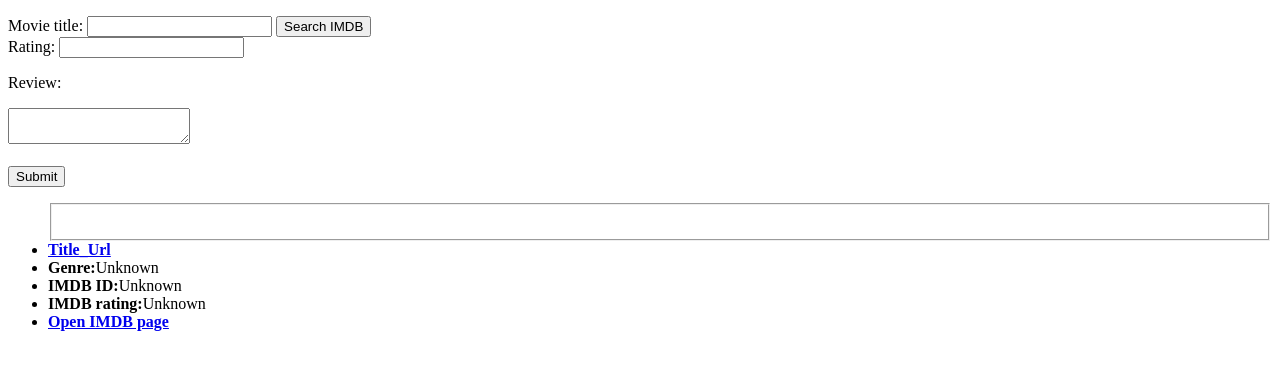
After one commit to LisaLen/Moviescope, a Flask app: page /add-movie in a window 1280 px wide. The commit adds this page. Shown: the top 370 px of the page. Run offline with Flask 2, Linux system fonts and the light colour scheme.

Commit message:
added Add-New Movie; new functionality- fetching data from OMDb API"

```diff
--- a/model.py
+++ b/model.py
@@ -12,7 +12,7 @@ class User(db.Model):
     __tablename__ = 'users'
 
     user_id = db.Column(db.Integer, autoincrement=True, primary_key=True)
-    login = db.Column(db.String(68), nullable=False)
+    login = db.Column(db.String(68), nullable=False, unique=True)
     password = db.Column(db.String(24), nullable=False)
     fname = db.Column(db.String(32), nullable=True)
     lname = db.Column(db.String(40), nullable=True)
@@ -32,8 +32,8 @@ class Movie(db.Model):
 
     __tablename__ = 'movies'
 
-    movie_id = db.Column(db.Integer, autoincrement=True, primary_key=True)
-    imdb_id = db.Column(db.Integer, nullable=True)
+    movie_id = db.Column(db.Integer, autoincrement=True, primary_key=True, )
+    imdb_id = db.Column(db.String(10), nullable=True)
     imdb_url = db.Column(db.String(150), nullable=True)
     imdb_rating = db.Column(db.Float, nullable=True)
     title = db.Column(db.String(100), nullable=False)
--- a/server.py
+++ b/server.py
@@ -5,6 +5,7 @@ from flask import (Flask, request, render_template, redirect, flash, session)
 from flask_debugtoolbar import DebugToolbarExtension
 
 from model import connect_to_db, db, User, Movie, Review, Genre, MovieGenre
+from datetime import datetime
 
 app = Flask(__name__)
 
@@ -15,22 +16,6 @@ def open_singin_singup_page():
     '''Show SignIn/SignUp page'''
 
     return render_template('signin_signup.html')
-
-@app.route('/homepage')
-def open_homepage():
-    ''' Show homepage; show mivie list for a particular user'''
-    if session:
-        movie_dict={}
-        user_id = User.query.filter_by(login=session['current_user']).one().user_id
-        print(user_id)
-
-        #returns [(<Movie>, rating)]
-        movies_ratings = db.session.query(Movie, Review.rating).join(Review).filter_by(user_id=user_id)
-        print(movies_ratings)
-
-        return render_template('homepage.html', movies_ratings=movies_ratings)
-    else:
-        return render_template('signin_signup.html')
 
 @app.route('/sign-in', methods=["POST"])
 def sin_in():
@@ -46,7 +31,9 @@ def sin_in():
 
     if user:
         if password == user.password:
-            session['current_user'] = login
+            #fetchs user_id for loged-in user
+            user_id = User.query.filter_by(login=login).one().user_id
+            session['current_user'] = user_id
             fname = user.fname
             lname = user.lname
             flash (f'Logged in as {fname} {lname}' )
@@ -72,7 +59,7 @@ def sign_up():
     email = request.form['email']
     user = User.query.filter_by(email=email).first()
 
-    if user:
+    if user is None:
         return render_template('new_user_registration.html', email=email)
     else:
         flash (f'Username with email: {email} already exists in databese')
@@ -97,9 +84,59 @@ def register_new_user():
     flash('New user has been added. Please sign-in to continue')
     return redirect('/')
 
+@app.route('/homepage')
+def open_homepage():
+    ''' Show homepage; show mivie list for a particular user'''
+    if session:
+
+        #returns [(<Movie>, rating)]
+        movies_ratings = db.session.query(Movie, Review.rating).join(Review).filter_by(user_id=session['current_user'])
+
+        return render_template('homepage.html', movies_ratings=movies_ratings)
+
+    else:
+        return render_template('signin_signup.html')
+
+@app.route('/add-movie')
+def link_to_add_movie():
+    ''' Show add_moview page'''
+
+    return render_template('add_movie.html')
+
+@app.route('/add-movie-to-journal')
+def add_new_movie():
+    '''Add new movie, rating and review into journal'''
+    movie_title = request.args.get('title')
+    rating = int(request.args.get('rating'))
+    review = request.args.get('review')
+    #date = datetime.strptime(request.args.get('review_date'), '%d-%b-%Y')
+    print (movie_title, rating, review)
+    flash ('movie was added')
+
+
+    new_movie = Movie(title=movie_title)
+    db.session.add(new_movie)
+    db.session.commit()
+
+    print(new_movie.movie_id)
+    print(session['current_user'])
+
+    new_review = Review(movie_id=new_movie.movie_id,
+                        user_id=session['current_user'],
+                        review=review,
+                        rating=rating)
+
+    db.session.add(new_review)
+    db.session.commit()
+
+    return redirect('homepage')
+
+
+
 
 if __name__ == '__main__':
     app.debug = True
+    app.config['DEBUG_TB_INTERCEPT_REDIRECTS'] = False
     DebugToolbarExtension(app)
     connect_to_db(app)
     app.run(debug=True, port=5000, host="0.0.0.0")
--- /dev/null
+++ b/static/search_imdb.js
@@ -0,0 +1,27 @@
+const API_KEY = '3cea6db4'
+function showSearchResults(results){
+    let movie = {title: results['Title'],
+                 released: results['Released'],
+                 genre: results['Genre'],
+                 poster_url: results['Poster'],
+                  imdb_rating: results['imdbRating'],
+                 imdb_id: results['imdbID'],
+                 movie_url: results['Website']};
+
+    console.log(movie);
+}
+
+
+function searchMovie(evt){
+    alert('You need to progrma IMBD feature');
+    evt.preventDefault();
+    let title = $('#movietitle').val();
+    console.log(title);
+    let url = 'http://www.omdbapi.com/?t=' + title + '&apikey=' + API_KEY
+    console.log(url);
+
+    $.get(url, showSearchResults)
+
+}
+
+$('#imdbsearch').on('click', searchMovie);
--- /dev/null
+++ b/templates/add_movie.html
@@ -0,0 +1,31 @@
+{% extends 'base.html' %}
+{%block title %} Add Movie {% endblock %}
+{% block content %}
+<p>
+    <form action='/add-movie-to-journal'>
+    Movie title: <input type='text' id='movietitle' name='title'>  <button type='click' id='imdbsearch'>Search IMDB</button><br>
+    Rating: <input type='text' name='rating'><br>
+    <p>Review:</p>
+    <div>
+        <textarea name='review'></textarea>
+    </div><br>
+   <!--  Date: <input type='text' name='review_date'><br> -->
+    <input type='submit'>
+
+<p>
+<ul>
+    <fieldset>
+        <img src='' id='poster'>
+    </fieldset>
+    <li><b><a href='url' id='movie_url'> <span id='title'>Title_Url</span></a></b></li>
+    <li><b>Genre:</b><span id='genre'>Unknown</span></li>
+    <li><b>IMDB ID:</b><span id='imdb_id'>Unknown</span></li>
+    <li><b>IMDB rating:</b><span id='imdb_rating'>Unknown</span></li>
+    <li><b><a href='imdb_url' id='imdb_url'>Open IMDB page</a></b></li>
+
+</ul>
+</p>
+
+<script src='http://code.jquery.com/jquery.js'></script>
+<script src ='static/search_imdb.js'></script>
+{% endblock %}
```
Also changed, not shown: templates/homepage.html (+5 -2 lines), templates/new_user_registration.html (+4 -4 lines), templates/base.html (line endings or trailing spaces).
